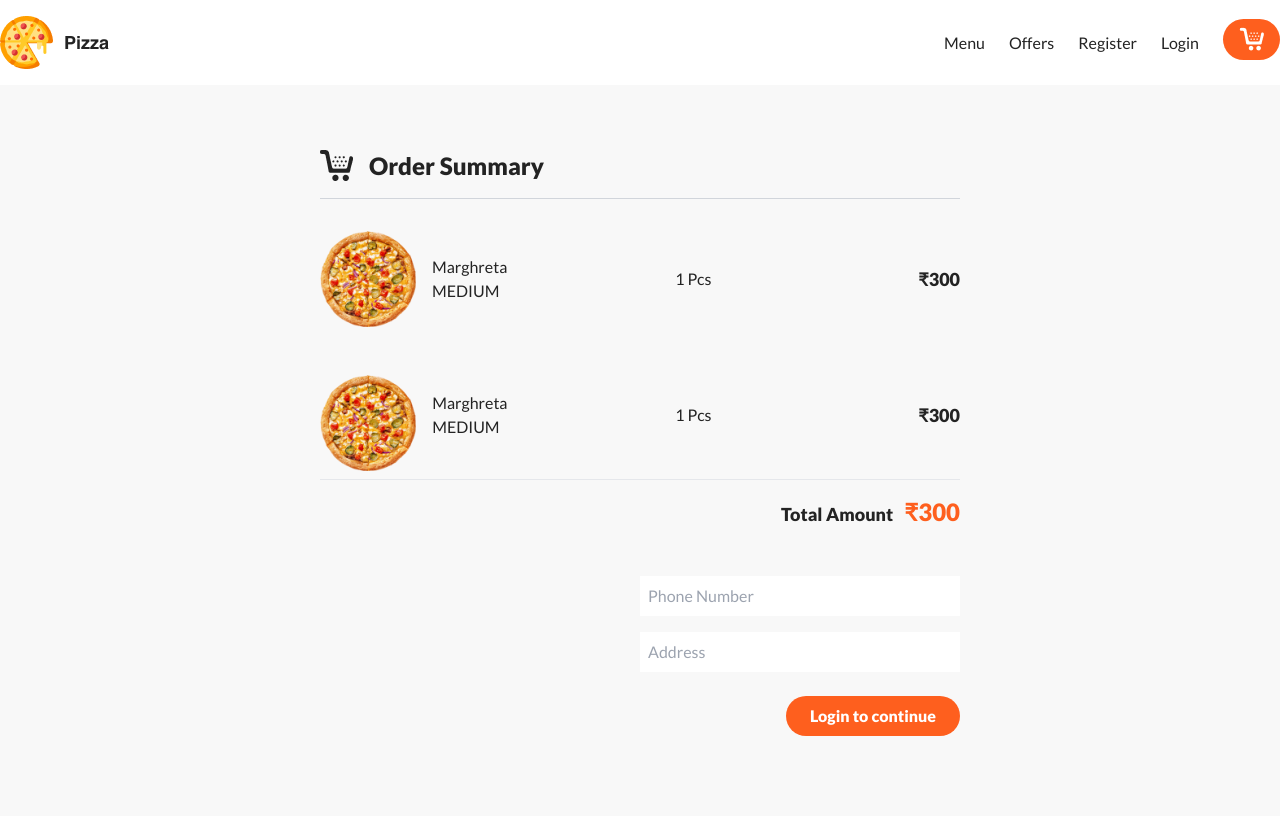
After one commit to gvk2800/PizzaMania, a Node server app: page /cart in a window 1280 px wide. The commit adds this page. Run offline with Node 20, Linux system fonts and the light colour scheme; some libraries are stand-ins or nearby versions.

Commit message:
add cart page and autherization

```diff
--- a/resources/scss/app.scss
+++ b/resources/scss/app.scss
@@ -33,3 +33,27 @@ section.hero{
         color: $pure;
     }
 }
+.btn-primary{
+    background: $primary;
+    transition: $smooth;
+    &:hover{
+        background: $primary-hover;
+    }
+}
+section.cart{
+    background: $secondary;
+    .amount{
+        color: $primary;
+    }
+}
+section.login{
+    background: $secondary;
+    min-height: calc(100vh - 80px);
+    a{
+        color: $primary;
+        &:hover {
+            color: $primary-hover;
+        }
+    }
+
+}
--- /dev/null
+++ b/resources/views/customers/cart.ejs
@@ -0,0 +1,56 @@
+<section class="cart py-16">
+    <div class="order container mx-auto w-1/2">
+        <div class="flex items-center border-b border-gray-300 pb-4">
+            <img src="/img/cart-black.png" alt="">
+            <h1 class="font-bold ml-4 text-2xl">Order Summary</h1>
+        </div>
+        <div class="pizza-list my-2">
+           <div class="flex items-center my-8">
+                <img class="w-24 " src="/img/pizza.png" alt="">
+                <div class="flex-1 ml-4">
+                   <h1>Marghreta</h1>
+                   <span>MEDIUM</span>
+                </div>
+                <span class="flex-1">1 Pcs</span>
+                <span class="font-bold text-lg">₹300</span>
+           </div>
+           <div class="flex items-center">
+               <img class="h-24 mt-4" src="/img/pizza.png" alt="">
+               <div class="flex-1 ml-4">
+                   <h1>Marghreta</h1>
+                   <span>MEDIUM</span>
+               </div>
+               <span class="flex-1">1 Pcs</span>
+               <span class="font-bold text-lg">₹300</span>
+           </div>
+        </div>
+        <hr>
+        <div class="text-right py-4">
+            <div>
+                <span class="text-lg font-bold">Total Amount</span>
+                <span class="amount text-2xl font-bold ml-2">₹300</span>
+            </div>
+            <div>
+                <form action="" class="mt-12">
+                    <input class="border-gray-400 p-2 w-1/2 mb-4" type="text" placeholder="Phone Number">
+                    <input class="border-gray-400 p-2 w-1/2" type="text" placeholder="Address">
+                </form>
+                <div>
+                    <!-- <button type="submit" class="btn-primary px-6 py-2 rounded-full text-white font-bold mt-6">Order Now</button> -->
+                </div>
+            </div>
+            <a href="" class="inline-block cursor-pointer btn-primary px-6 py-2 rounded-full text-white font-bold mt-6">Login to continue</a>
+        </div>
+    </div>
+    <!-- <div class="emtpty-cart py-16">
+      <div class="container mx-auto text-center">
+        <h1 class="text-3xl font-bold mb-2">Cart is Empty 🙁</h1>
+        <p class="text-gray-500 text-lg mb-12">
+            You probably haven't ordered a pizza yet.<br>
+            To order a pizza, go to main page.
+        </p>
+        <img class="mx-auto w-2/5" src="/img/empty-cart.png" alt="empty-cart">
+        <a href="/"class="inline-block px-6 py-2 rounded-full btn-primary text-white font-bold mt-12">GO Back</a>
+      </div>
+    </div> -->
+</section>
--- /dev/null
+++ b/resources/views/layout.ejs
@@ -0,0 +1,34 @@
+<!DOCTYPE html>
+<html lang="en">
+<head>
+    <meta charset="UTF-8">
+    <meta http-equiv="X-UA-Compatible" content="IE=edge">
+    <meta name="viewport" content="width=device-width, initial-scale=1.0">
+    <title>Pizza Mania</title>
+    <link rel="preconnect" href="https://fonts.googleapis.com">
+    <link rel="preconnect" href="https://fonts.gstatic.com" crossorigin>
+    <link href="https://fonts.googleapis.com/css2?family=Lato:wght@400;900&display=swap" rel="stylesheet">
+    <link href="https://unpkg.com/tailwindcss@^1.0/dist/tailwind.min.css" rel="stylesheet">
+    <link rel="stylesheet" href="/css/app.css">
+    <link rel="shortcut icon" href="/img/favicon.ico" type="image/png" >
+</head>
+<body>
+    <nav class="container mx-auto flex items-center justify-between py-4">
+        <div>
+            <img src="/img/logo.png" alt="logo">
+        </div>
+        <div>
+            <ul class="flex items-center">
+                <li class="ml-6"><a href="#">Menu</a></li>
+                <li class="ml-6"><a href="#">Offers</a></li>
+                <li class="ml-6"><a href="/register">Register</a></li>
+                <li class="ml-6"><a href="/login">Login</a></li>
+                <li class="ml-6"><a href="#"class="inline-block px-4 py-2 rounded-full"><img src="/img/cart.png" alt=""></a></li>
+            </ul>
+        </div>
+    </nav>
+    <%- body %>
+    <footer></footer>
+    <script src="/js/app.js"></script>
+</body>
+</html>
--- a/server.js
+++ b/server.js
@@ -7,15 +7,27 @@ const PORT=process.env.PORT || 33000
 
 app.use(express.static('public'))
 
-app.get('/',(req,res)=>{
-    res.render('home')
-})
+
 
 //Set template
 app.use(expresslayout)
 app.set('views',path.join(__dirname,'/resources/views'))
 app.set('view engine','ejs')
 
+app.get('/',(req,res)=>{
+    res.render('home')
+})
+app.get('/cart',(req,res)=>{
+    res.render('customers/cart')
+})
+app.get('/login',(req,res)=>{
+    res.render('auth/login')
+})
+app.get('/register',(req,res)=>{
+    res.render('auth/register')
+})
+
+
 app.listen(PORT , ()=>{
     console.log(`Listening at port ${PORT}`)
 })
```
Also changed, not shown: resources/views/auth/login.ejs (added, +44 -0 lines), resources/views/auth/register.ejs (added, +49 -0 lines), resources/views/home.ejs (+1 -32 lines), public/css/app.css, public/img/ecart.png (added).
